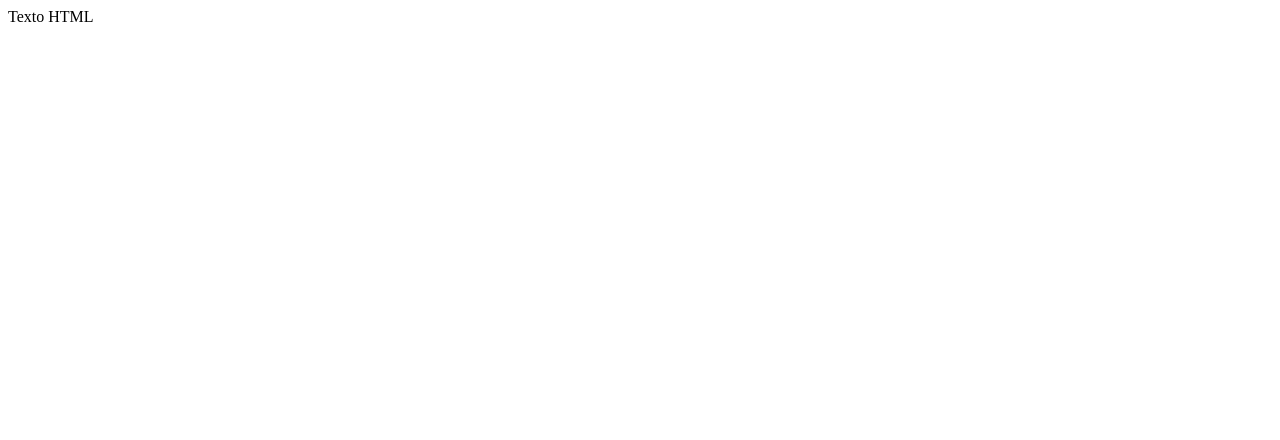
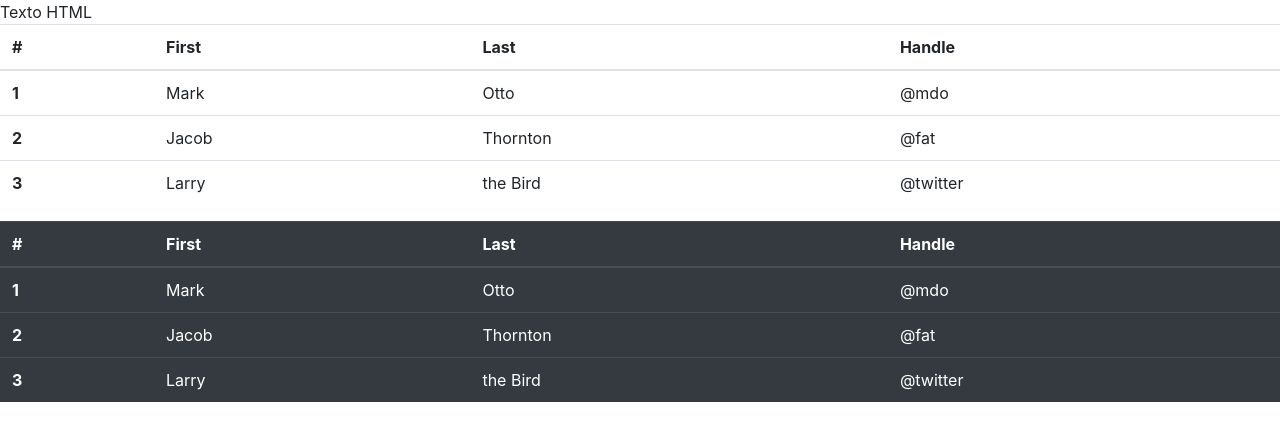
Before and after one commit to TheRealStormtrooper5/git-mi-proyecto-, a plain HTML site: page index.html in a window 1280 px wide. Drawn offline with nearby package versions, Linux system fonts and the light colour scheme.

Commit message:
mi segundo commit

```diff
--- a/index.html
+++ b/index.html
@@ -1,2 +1,62 @@
 <script type="text/javascript" src="index.js"></script>
 Texto HTML
+<link rel="stylesheet" href="https://stackpath.bootstrapcdn.com/bootstrap/4.5.2/css/bootstrap.min.css" integrity="sha384-JcKb8q3iqJ61gNV9KGb8thSsNjpSL0n8PARn9HuZOnIxN0hoP+VmmDGMN5t9UJ0Z" crossorigin="anonymous">
+<table class="table">
+    <thead>
+      <tr>
+        <th scope="col">#</th>
+        <th scope="col">First</th>
+        <th scope="col">Last</th>
+        <th scope="col">Handle</th>
+      </tr>
+    </thead>
+    <tbody>
+      <tr>
+        <th scope="row">1</th>
+        <td>Mark</td>
+        <td>Otto</td>
+        <td>@mdo</td>
+      </tr>
+      <tr>
+        <th scope="row">2</th>
+        <td>Jacob</td>
+        <td>Thornton</td>
+        <td>@fat</td>
+      </tr>
+      <tr>
+        <th scope="row">3</th>
+        <td>Larry</td>
+        <td>the Bird</td>
+        <td>@twitter</td>
+      </tr>
+    </tbody>
+  </table><table class="table table-dark">
+    <thead>
+      <tr>
+        <th scope="col">#</th>
+        <th scope="col">First</th>
+        <th scope="col">Last</th>
+        <th scope="col">Handle</th>
+      </tr>
+    </thead>
+    <tbody>
+      <tr>
+        <th scope="row">1</th>
+        <td>Mark</td>
+        <td>Otto</td>
+        <td>@mdo</td>
+      </tr>
+      <tr>
+        <th scope="row">2</th>
+        <td>Jacob</td>
+        <td>Thornton</td>
+        <td>@fat</td>
+      </tr>
+      <tr>
+        <th scope="row">3</th>
+        <td>Larry</td>
+        <td>the Bird</td>
+        <td>@twitter</td>
+      </tr>
+    </tbody>
+  </table>
```
